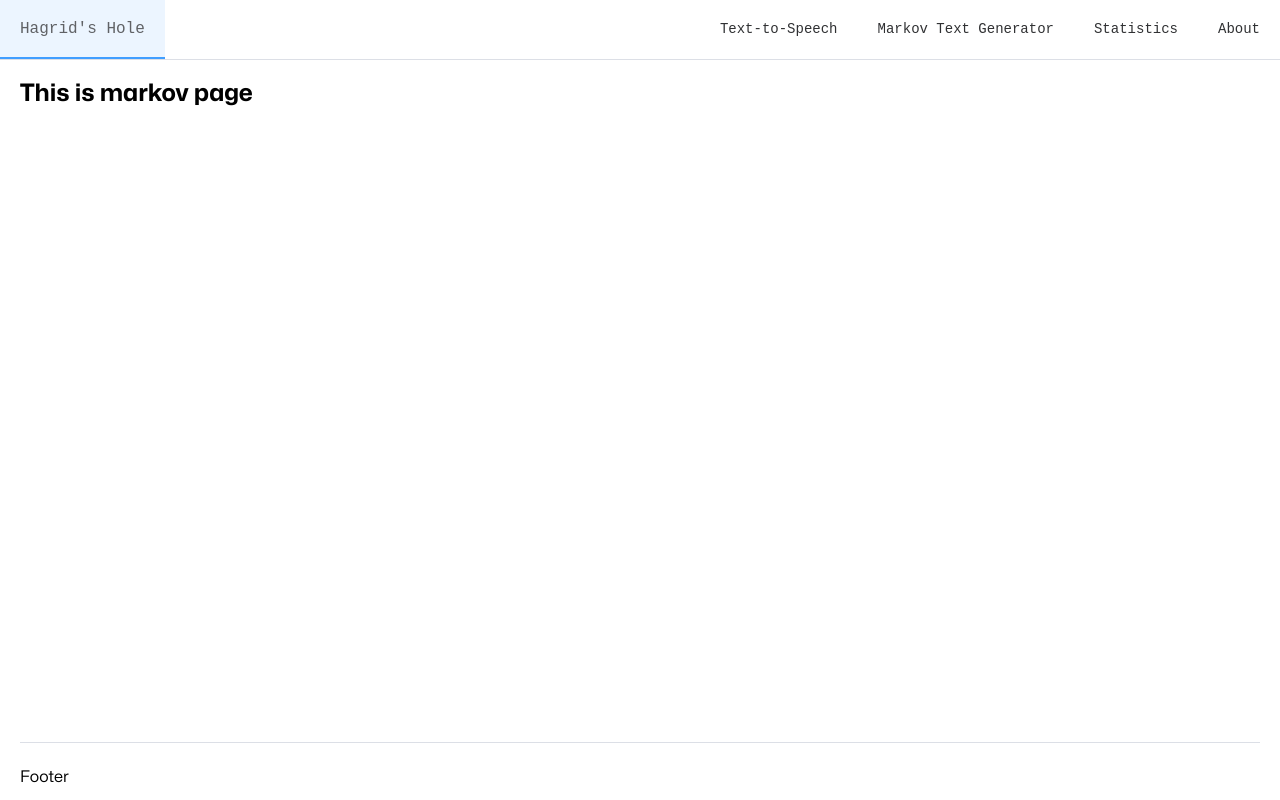
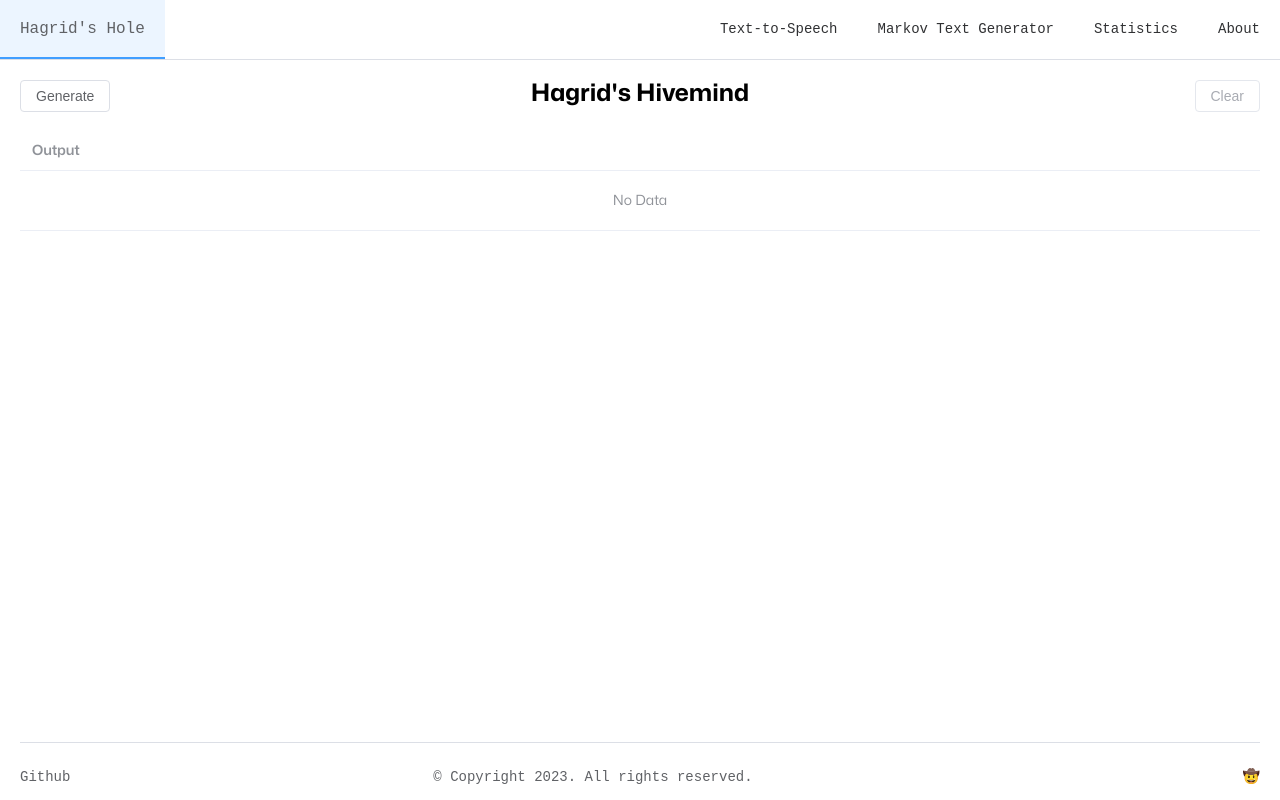
Before and after one commit to charlieboggus/hagrids-hole-web, a Vue app: page /markov in a window 1280 px wide. Built offline with nearby package versions, Linux system fonts and the light colour scheme; a web font is replaced by a local one.

Commit message:
build out markov page

```diff
--- a/src/components/PageFooter.vue
+++ b/src/components/PageFooter.vue
@@ -2,8 +2,21 @@
   <div class="pageFooter">
     <el-divider />
     <el-row>
-      <el-col :span="24">
-        <p>Footer</p>
+      <el-col :span="8">
+        <el-link href="https://github.com/charlieboggus" target="_blank"
+          >Github</el-link
+        >
+      </el-col>
+      <el-col :span="8">
+        <el-text style="text-align: center"
+          >&copy; Copyright 2023. All rights reserved.</el-text
+        >
+      </el-col>
+      <!-- Figure out what to do with this... I like the emoji tho fr -->
+      <el-col :span="8">
+        <div style="float: right">
+          <el-text>🤠</el-text>
+        </div>
       </el-col>
     </el-row>
   </div>
@@ -11,4 +24,8 @@
 
 <script lang="ts" setup></script>
 
-<style scoped></style>
+<style scoped>
+.pageFooter {
+  font-family: 'Courier New', Courier, monospace;
+}
+</style>
--- /dev/null
+++ b/src/model/markov-table-data.ts
@@ -0,0 +1,3 @@
+export class MarkovTableData {
+  public data = ''
+}
--- a/src/views/MarkovView.vue
+++ b/src/views/MarkovView.vue
@@ -1,7 +1,55 @@
 <template>
   <div class="markov">
-    <h1>This is markov page</h1>
+    <!-- Page Header / Controls -->
+    <el-row class="mb-4">
+      <el-col :span="4">
+        <el-button @click="generate">Generate</el-button>
+      </el-col>
+      <el-col :span="16">
+        <h2 style="text-align: center">Hagrid's Hivemind</h2>
+      </el-col>
+      <el-col :span="4">
+        <el-button
+          @click="clearOutput"
+          :disabled="shouldDisableClear()"
+          style="float: right"
+          >Clear</el-button
+        >
+      </el-col>
+    </el-row>
+    <br />
+    <!-- Output table -->
+    <el-row>
+      <el-col :span="24">
+        <el-table :data="tableData" style="width: 100%" max-height="500">
+          <el-table-column prop="data" label="Output" />
+        </el-table>
+      </el-col>
+    </el-row>
   </div>
 </template>
 
-<script lang="ts" setup></script>
+<script lang="ts" setup>
+import { Ref, ref } from 'vue'
+import { MarkovTableData } from '../model/markov-table-data'
+
+let tableData: Ref<MarkovTableData[]> = ref([])
+
+const generate = () => {
+  // TODO: here's where the call to the Lambda function will be made...
+  // we'll populate the table with whatever the Lambda returns
+  const tableItem: MarkovTableData = new MarkovTableData()
+  tableItem.data = 'Item'
+  tableData.value.push(tableItem)
+}
+
+const clearOutput = () => {
+  tableData.value = []
+}
+
+const shouldDisableClear = (): boolean => {
+  return tableData.value.length === 0
+}
+</script>
+
+<style scoped></style>
```
